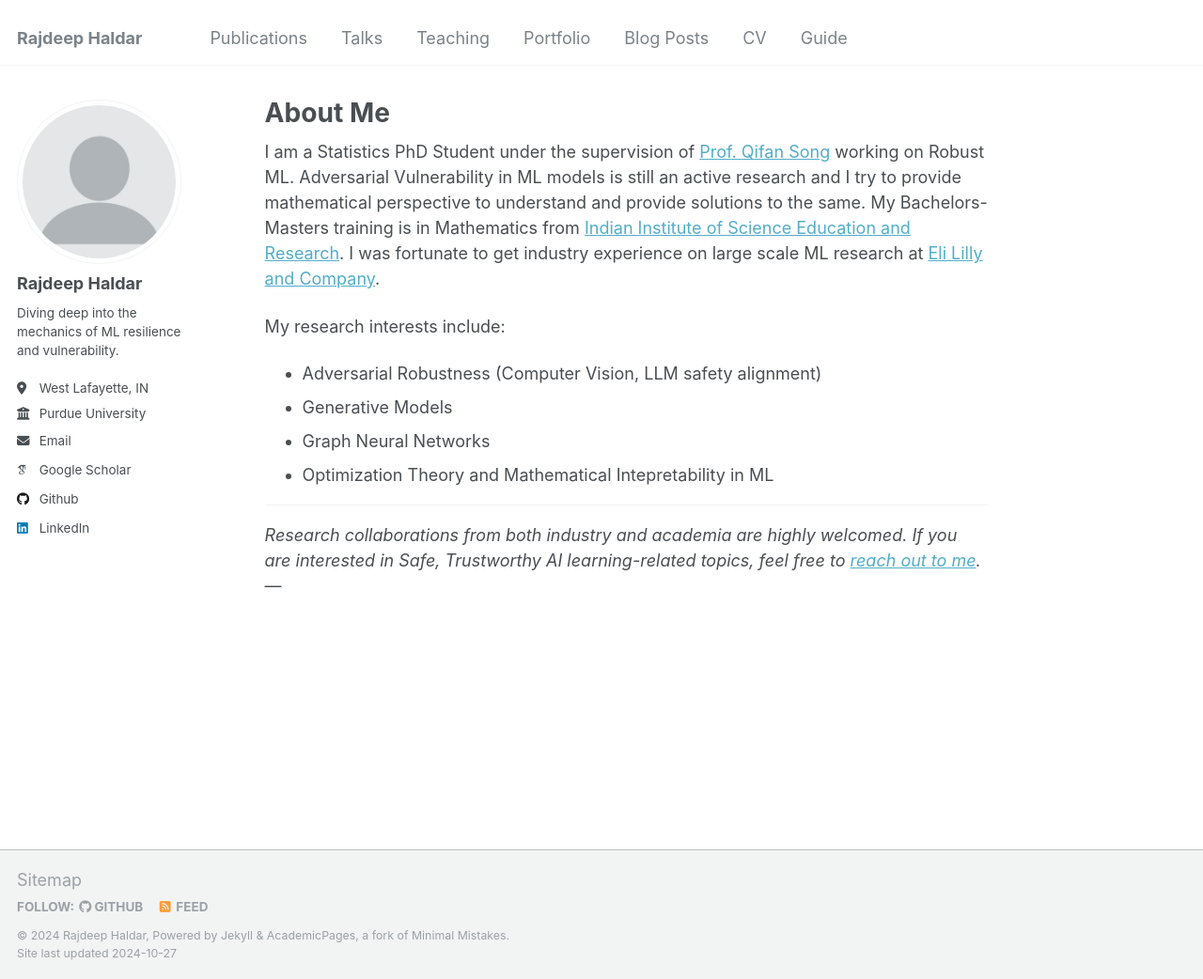
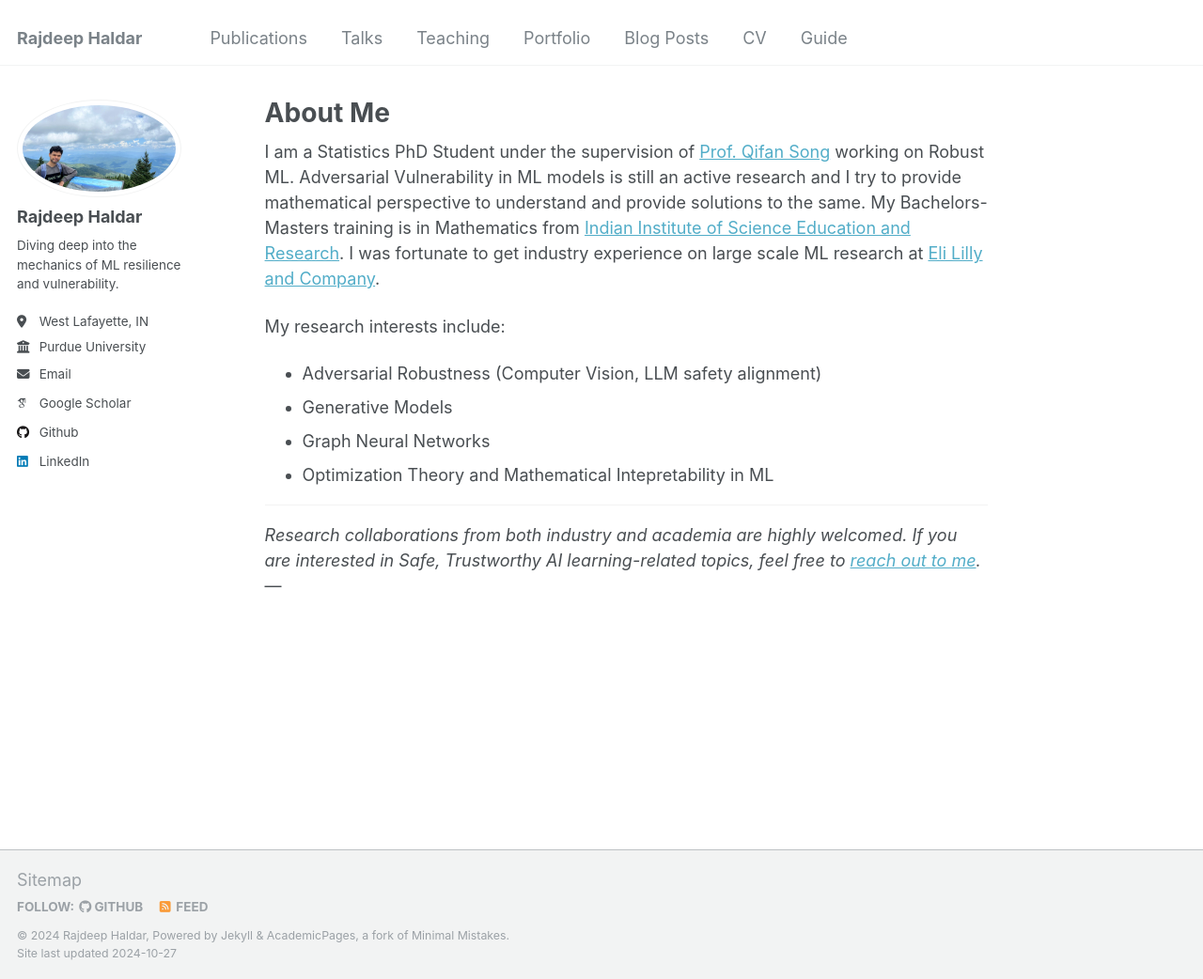
Before and after one commit to rhaldarpurdue/rhaldarpurdue.github.io, a Jekyll site: the page built from _pages/about.md, in a window 1280 px wide and 1042 px high. Shown: the whole window at 94% size. Built offline with Jekyll 4.4.1, drawn with Linux system fonts in a browser that asks for light colours; some web fonts are replaced.

Commit message:
Update _config.yml
Added avatar

```diff
--- a/_config.yml
+++ b/_config.yml
@@ -21,7 +21,7 @@ repository               : "rhaldarpurdue/rhaldarpurdue.github.io"
 #               Additional customization can be done by editing /_includes/author-profile.html
 author:
   # Biographic information
-  avatar           : "profile.png"
+  avatar           : "bio_image.jpg"
   name             : "Rajdeep Haldar"
   pronouns         : # example: "she/her"
   bio              : "Diving deep into the mechanics of ML resilience and vulnerability."
```
